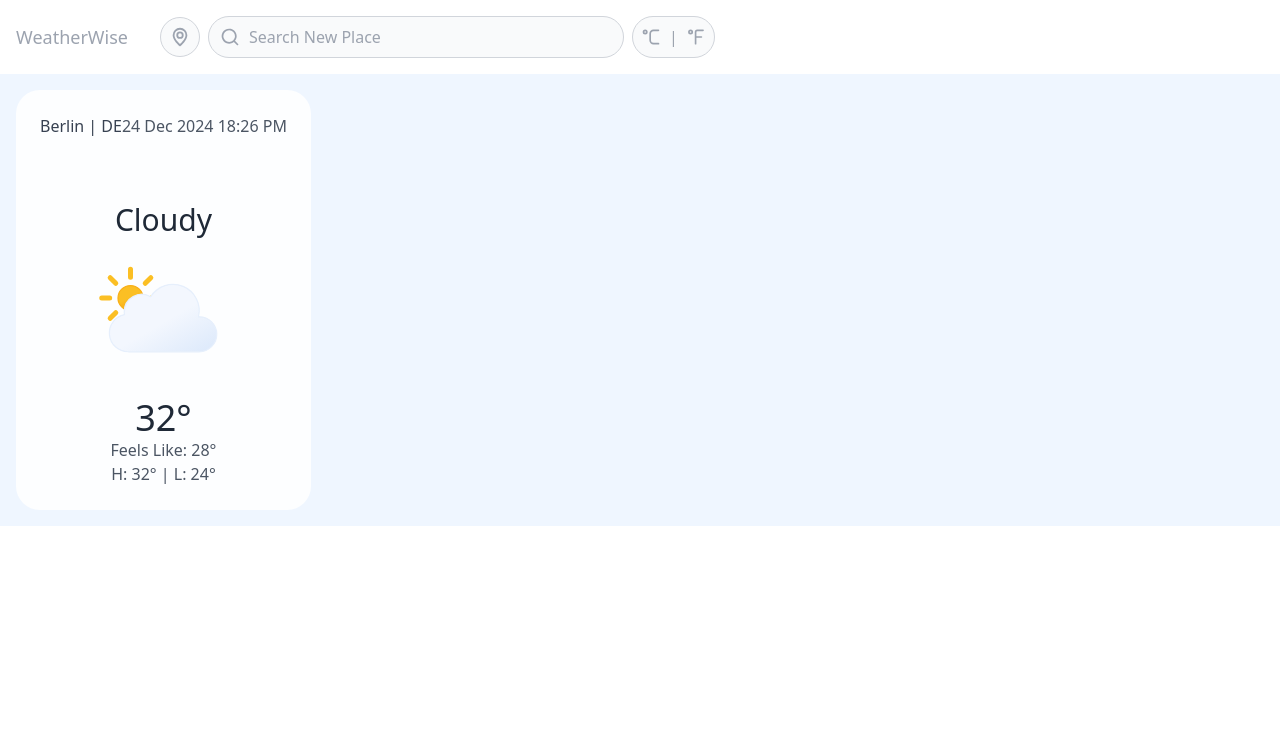
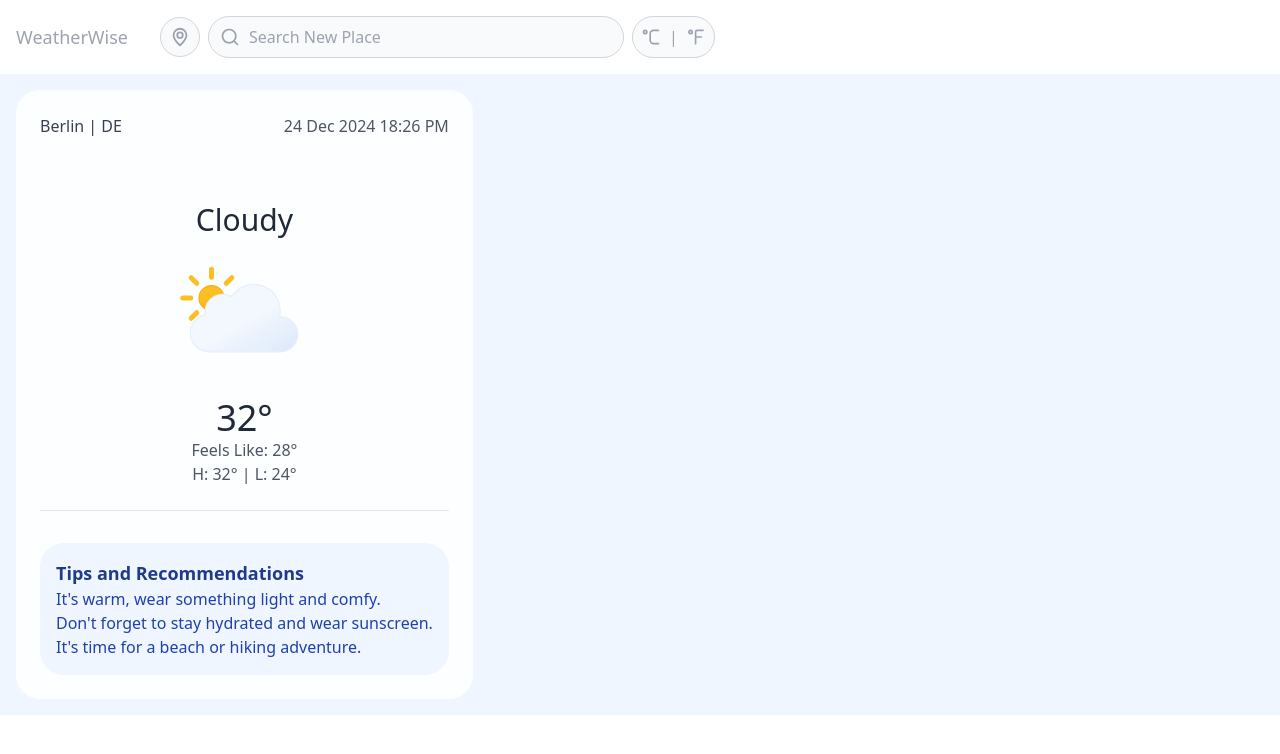
Before and after one commit to Abubacer/WeatherWise, a React (Create React App) app: page / in a window 1280 px wide. Shown: the top 754 px of the page. Built offline with nearby package versions, Linux system fonts and the light colour scheme.

Commit message:
Added Tips and recommendations  section to the maincontent component - Implemented tips and information display section with dummy text. - - Applied Tailwind CSS classes for styling and layout.

```diff
--- a/src/components/MainContent.js
+++ b/src/components/MainContent.js
@@ -21,6 +21,14 @@ function MainContent() {
                         <p className="text-gray-600">Feels Like: 28°</p>
                         <p className="text-gray-600">H: 32° | L: 24°</p>
                     </div>
+
+                    <hr className="my-6" />
+                    <div className="mt-8 bg-blue-50 p-4 rounded-3xl h-42">
+                        <h3 className="text-lg font-semibold text-blue-900">Tips and Recommendations</h3>
+                        <p className="text-blue-800">It's warm, wear something light and comfy.</p>
+                        <p className="text-blue-800">Don't forget to stay hydrated and wear sunscreen.</p>
+                        <p className="text-blue-800">It's time for a beach or hiking adventure.</p>
+                    </div>
                 </div>
             </div>
         </div >
```
